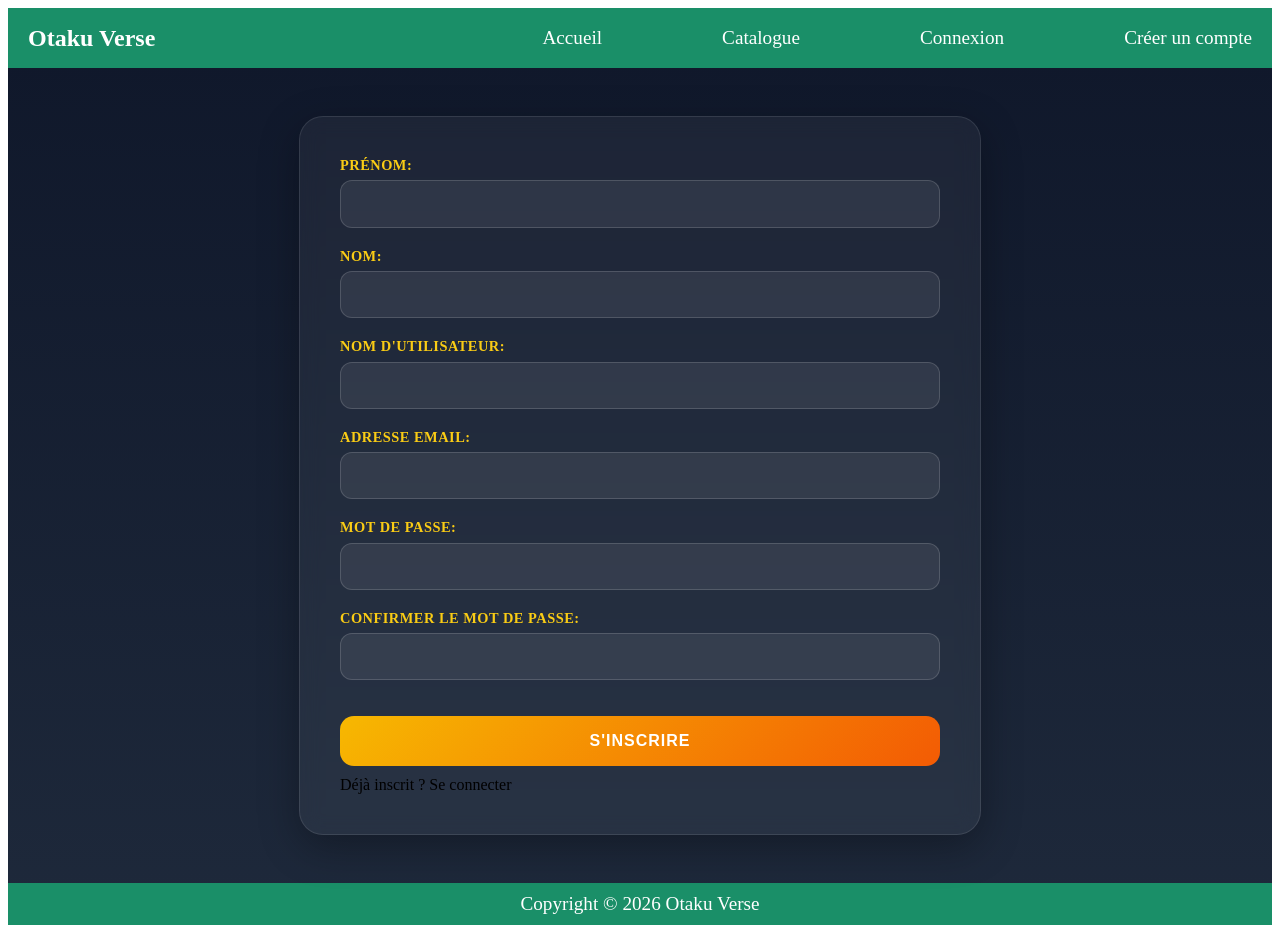
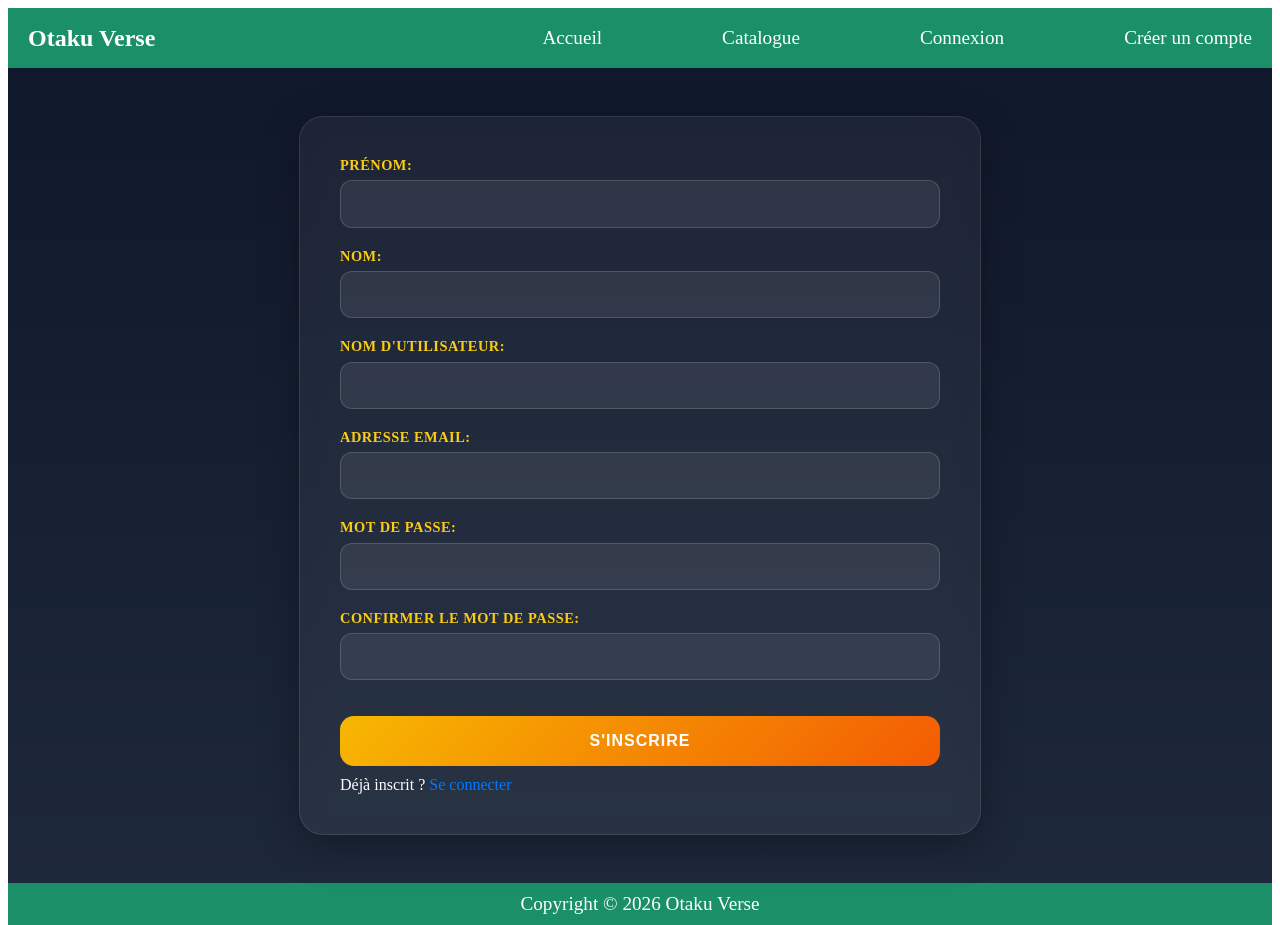
Before and after one commit to Tomtomdu974/ECF-FrontEnd, a React (Vite) app in the folder front/: page /register in a window 1280 px wide. Built offline with nearby package versions, Linux system fonts and the light colour scheme; no server answers.

Commit message:
Modif css se connecter

```diff
--- a/front/src/pages/Register.jsx
+++ b/front/src/pages/Register.jsx
@@ -86,7 +86,7 @@ const Register = () => {
 
                 <button type="submit" className="form-submit">S'inscrire</button>
 
-                <div style={{ marginTop: '10px' }}>Déjà inscrit ? <Link to="/login">Se connecter</Link></div>
+                <div style={{ marginTop: '10px', color: "white" }}>Déjà inscrit ? <Link to="/login" style={{ color: '#007bff' }}>Se connecter</Link></div>
             </form>
         </div>
     );
```
